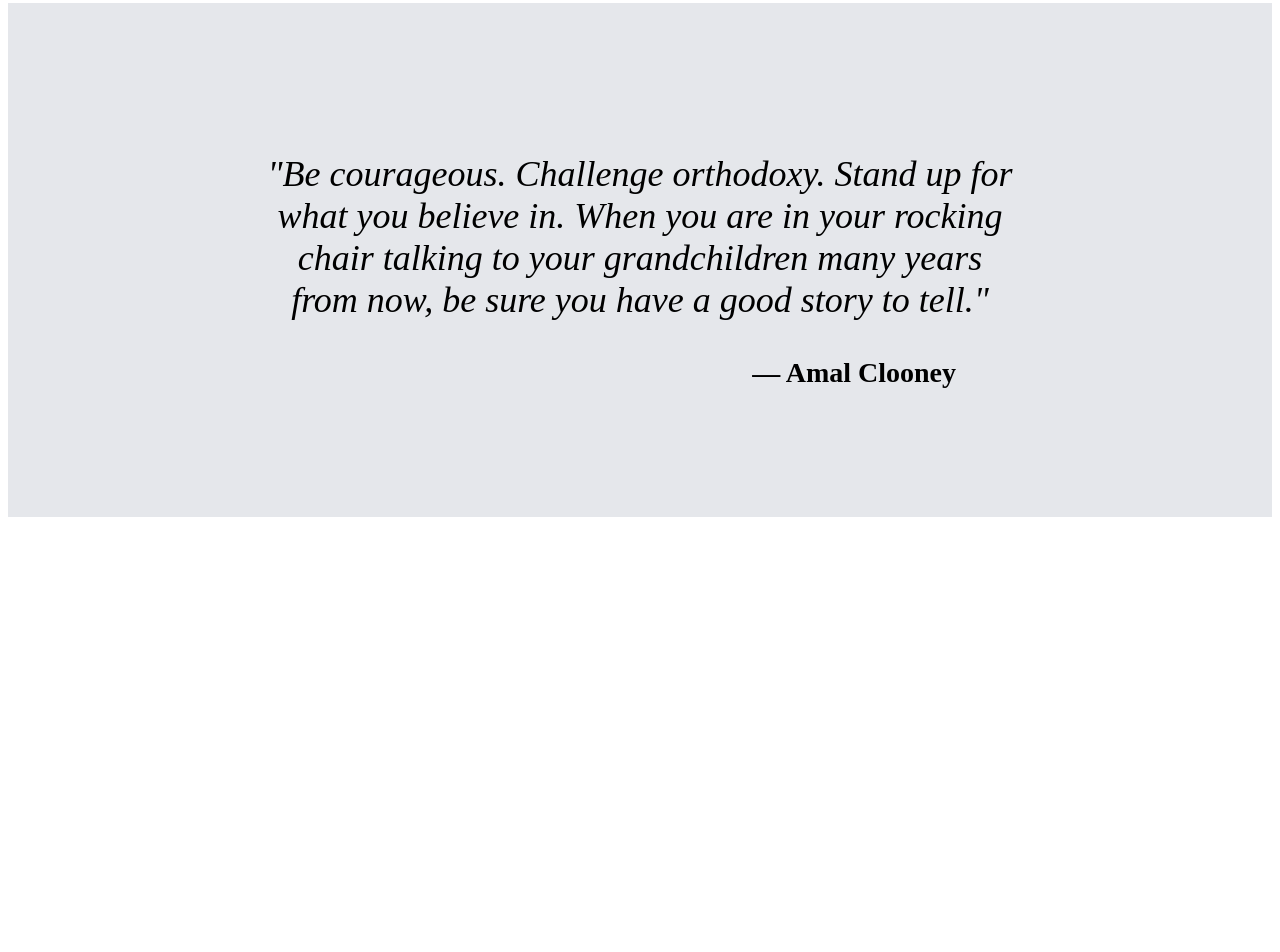
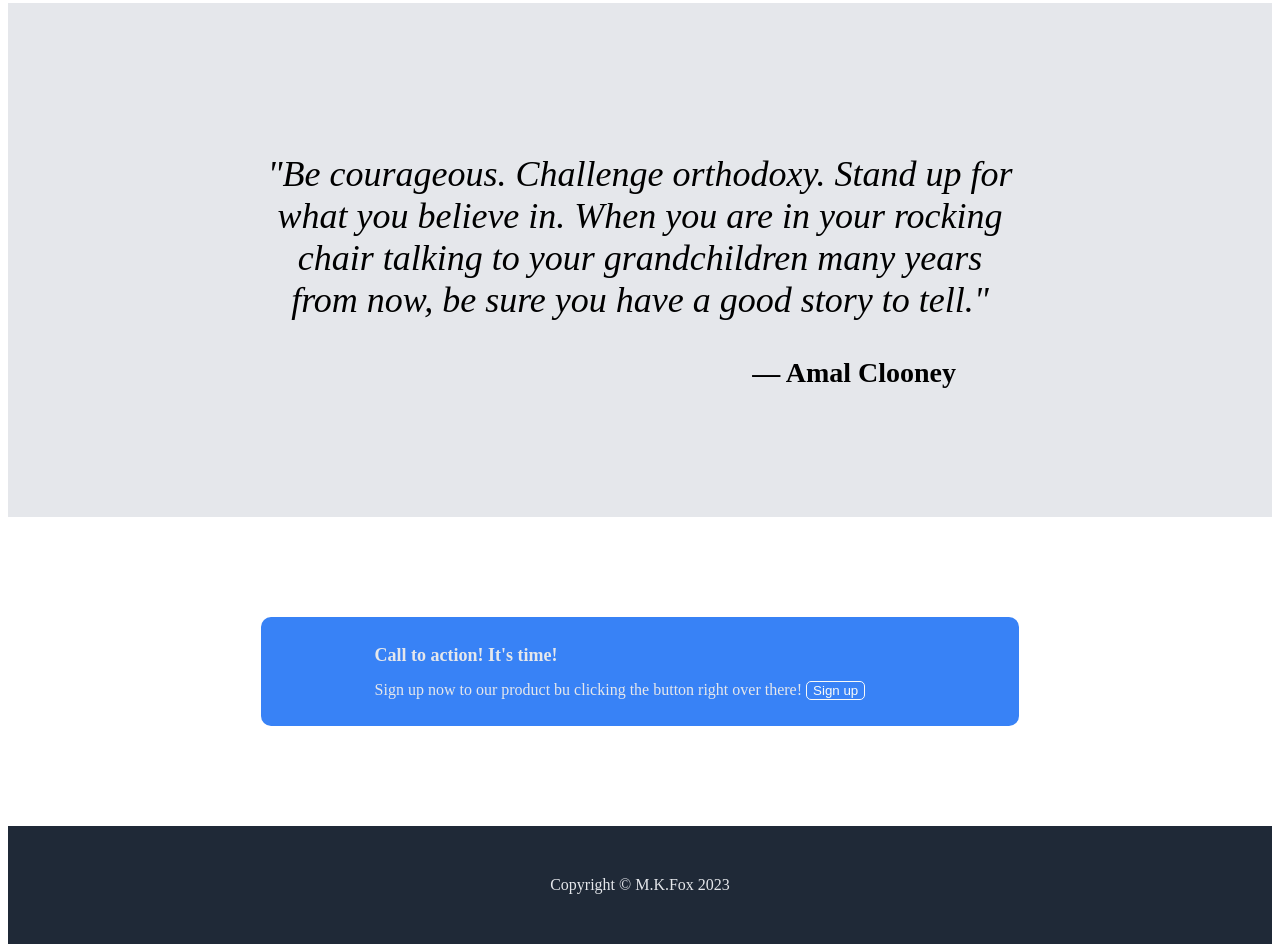
Before and after one commit to M-K-Fox/Landing-page, a plain HTML site: page index.html in a window 1280 px wide. Shown: the part 1105-2057 px from the top of the page. Before the commit the page ends 1722 px from the top, so only its background shows below. Drawn offline with Linux system fonts and the light colour scheme.

Commit message:
finished landing page project

```diff
--- a/index.html
+++ b/index.html
@@ -44,5 +44,11 @@
         are in your rocking chair talking to your grandchildren many years from now,
          be sure you have a good story to tell."</p>
     <p class="quote-name">— Amal Clooney</p></div>
+    <div class="blue-background">
+        <div class="blue-background-text"><p class="bold-text">Call to action! It's time!</p>
+        <p>Sign up now to our product bu clicking the button right over there!
+        <button class="button-2">Sign up</button></p></div>
+    </div>
+    <footer>Copyright &copy; M.K.Fox 2023</footer>
 </body>
 </html>
--- a/style.css
+++ b/style.css
@@ -99,3 +99,37 @@ a {
     font-weight: bold;
     padding-right: 25%;
 }
+.blue-background {
+    background-color: #3882f6;
+    border-radius: 10px;
+    color: #e5e7eb;
+    margin-left: 20%;
+    margin-right: 20%;
+    padding-bottom: 10px;
+    padding-top: 10px;
+    margin-bottom: 100px;
+}
+.button-2 {
+    background-color: #3882f6;
+    color: #f9faf8;
+    border: 1px solid #f9faf8;
+    border-radius: 5px;
+    margin-top: -20px;
+}
+.bold-text {
+    display: inline-block;
+    font-size: 18px;
+    font-weight: bold;
+    margin-bottom: -25px;
+}
+.blue-background-text {
+    padding-left: 15%;
+}
+footer{
+    background-color: #1F2937;
+    text-align: center;
+    color: #e5e7eb;
+    padding-top: 50px;
+    padding-bottom: 50px;
+
+}
```
